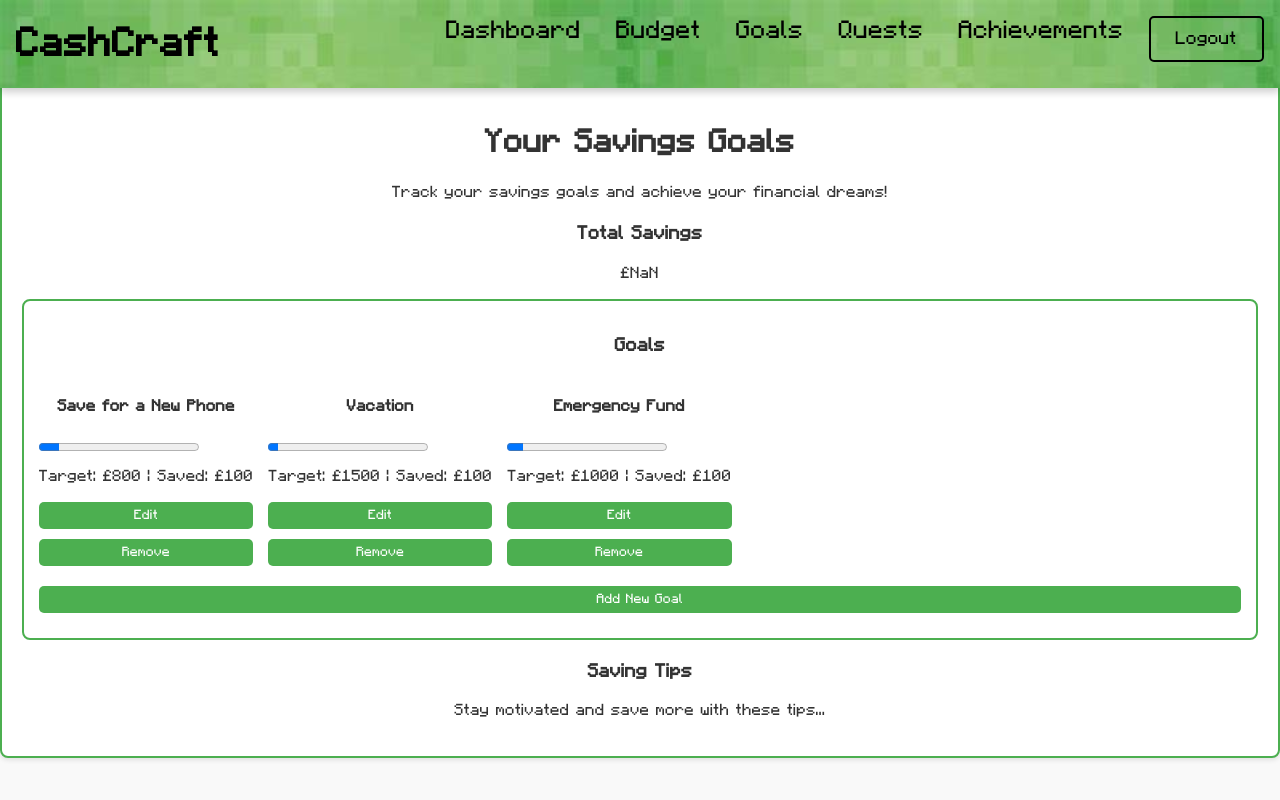
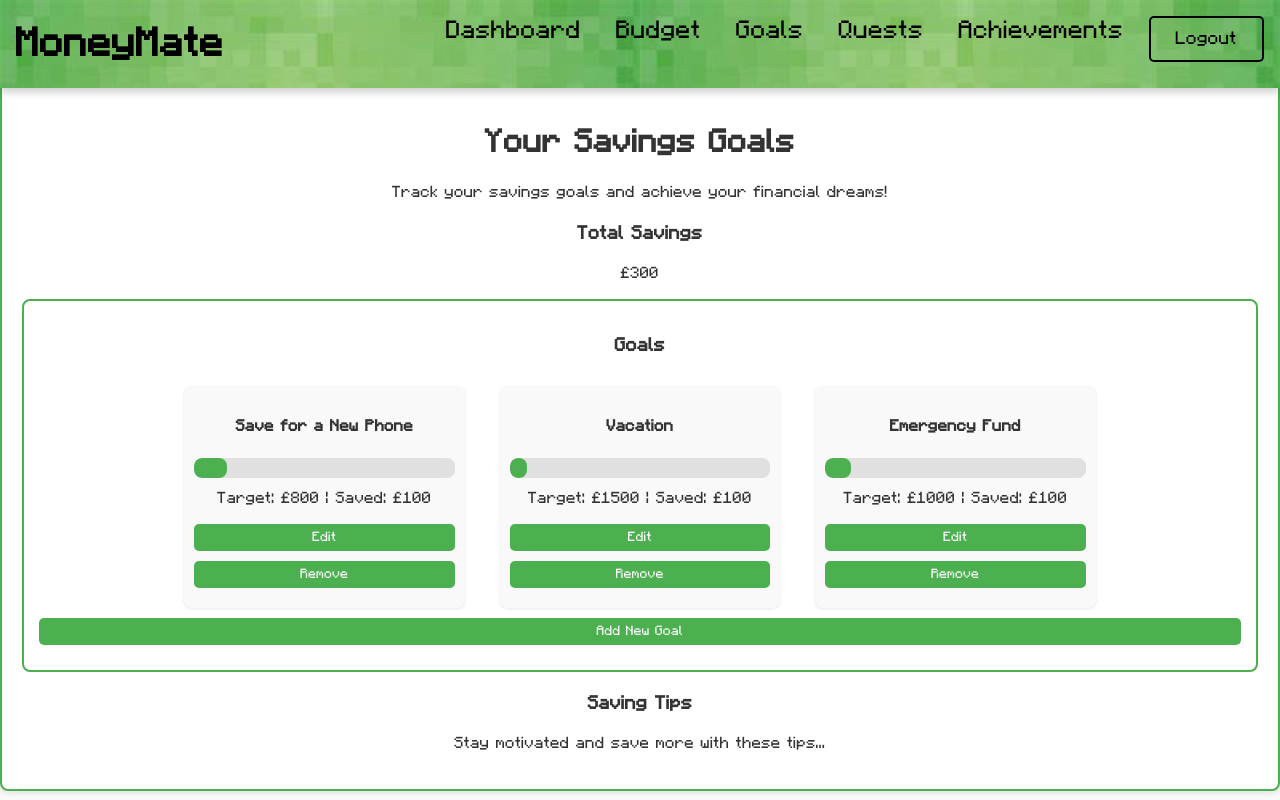
Before and after one commit to sparku7/CashCraft, a React (Create React App) app: page /goals in a window 1280 px wide. Built offline with nearby package versions, Linux system fonts and the light colour scheme; sample sign-in values are in the browser's storage.

Commit message:
CSS changes.

```diff
--- a/public/index.html
+++ b/public/index.html
@@ -2,14 +2,14 @@
 <html lang="en">
   <head>
     <meta charset="utf-8" />
-    <link rel="icon" href="%PUBLIC_URL%/favicon.ico" />
+    <link rel="icon" href="%PUBLIC_URL%/money-bag.png" />
     <meta name="viewport" content="width=device-width, initial-scale=1" />
     <meta name="theme-color" content="#000000" />
     <meta
       name="description"
       content="Web site created using create-react-app"
     />
-    <link rel="apple-touch-icon" href="%PUBLIC_URL%/logo192.png" />
+    <link rel="apple-touch-icon" href="%PUBLIC_URL%/money-bag.png" />
     <!--
       manifest.json provides metadata used when your web app is installed on a
       user's mobile device or desktop. See https://developers.google.com/web/fundamentals/web-app-manifest/
@@ -24,7 +24,7 @@
       work correctly both with client-side routing and a non-root public URL.
       Learn how to configure a non-root public URL by running `npm run build`.
     -->
-    <title>React App</title>
+    <title>MoneyMate</title>
   </head>
   <body>
     <noscript>You need to enable JavaScript to run this app.</noscript>
--- a/src/components/Dashboard.js
+++ b/src/components/Dashboard.js
@@ -28,7 +28,7 @@ const Dashboard = () => {
     return (
         <div className="dashboard">
             <header>
-                <h1>CashCraft</h1>
+                <h1>MoneyMate</h1>
                 <h2>Take Charge of Your Finances</h2>
 
             </header>
--- a/src/components/Goals.js
+++ b/src/components/Goals.js
@@ -21,7 +21,19 @@ const Goals = () => {
     useEffect(() => {
         const totalSavings = goals.reduce((acc, goal) => acc + goal.saved, 0);
         setTotalSavings(totalSavings);
+        if (totalSavings >= 10000 && !localStorage.getItem('achieved_10000')) {
+            setAchievement('Congratulations! You have achieved: £10,000 Saved!');
+            localStorage.setItem('achieved_10000', 'true');
+        } else if (totalSavings >= 5000 && !localStorage.getItem('achieved_5000')) {
+            setAchievement('Congratulations! You have achieved: £5,000 Saved!');
+            localStorage.setItem('achieved_5000', 'true');
+        } else if (totalSavings >= 1000 && !localStorage.getItem('achieved_1000')) {
+            setAchievement('Congratulations! You have achieved: £1,000 Saved!');
+            localStorage.setItem('achieved_1000', 'true');
+        }
     }, [goals, setTotalSavings]);
+
+
 
     const openEditModal = (index) => {
         setCurrentGoalIndex(index);
@@ -29,14 +41,14 @@ const Goals = () => {
         setNewGoal({
             name: goal.name,
             target: goal.target,
-            savings: goal.saved // Set to goal.saved instead of 0
+            savings: goal.saved
         });
         setEditModal(true);
     };
 
     const updateGoal = () => {
         if (currentGoalIndex !== null) {
-            editGoal(currentGoalIndex, newGoal.name, newGoal.target, newGoal.savings); // Pass the updated savings
+            editGoal(currentGoalIndex, newGoal.name, newGoal.target, newGoal.savings);
             setEditModal(false);
         }
     };
@@ -47,7 +59,7 @@ const Goals = () => {
         setShowModal(false);
     };
 
-    const totalSavings = goals.reduce((acc, goal) => acc + goal.savings, 0);
+    const totalSavings = goals.reduce((acc, goal) => acc + goal.saved, 0);
 
     const handlePopupClose = () => {
         setAchievement(null);
--- a/src/components/Navbar.js
+++ b/src/components/Navbar.js
@@ -31,7 +31,7 @@ const Navbar = () => {
 
   return (
     <nav className={`navbar ${theme}`}>
-      <div className="logo">CashCraft</div>
+      <div className="logo">MoneyMate</div>
       <div className="hamburger" onClick={toggleMenu}>
         &#9776;
       </div>
--- a/src/css/Goals.css
+++ b/src/css/Goals.css
@@ -8,16 +8,27 @@
   padding: 15px;
   border-radius: 8px;
   margin-bottom: 20px;
-  border: 2px solid var(--button-bg-color);   border-radius: 8px;
+  border: 2px solid var(--button-bg-color);
 }
 
+/* Updated styles for goal items */
 .goal-list ul {
   list-style-type: none;
   padding: 0;
+  display: flex;                     /* Use flexbox for layout */
+  flex-wrap: wrap;                  /* Allow items to wrap to the next line */
+  justify-content: center;          /* Center items */
 }
 
 .goal-list li {
-  margin-bottom: 10px;
+  margin: 10px;                     /* Adjust margin for spacing */
+  flex: 0 0 calc(25% - 20px);      /* Set item width to 25% with margin compensation */
+  max-width: calc(25% - 20px);     /* Ensure maximum width is 25% */
+  box-shadow: 0 1px 3px rgba(0, 0, 0, 0.1); /* Optional: Add shadow for effect */
+  border-radius: 8px;              /* Ensure rounded corners */
+  background-color: #f9f9f9;       /* Light background for each goal item */
+  padding: 10px;                   /* Padding inside each goal item */
+  text-align: center;              /* Center text within the item */
 }
 
 .add-savings {
@@ -25,10 +36,11 @@
   background-color: #ffffff;
   border-radius: 8px;
   box-shadow: 0 1px 3px rgba(0, 0, 0, 0.1);
-  border: 2px solid var(--button-bg-color);   border-radius: 8px;
+  border: 2px solid var(--button-bg-color);
 }
 
-.add-savings select, .add-savings input {
+.add-savings select,
+.add-savings input {
   padding: 10px;
   margin: 5px 0;
   border: 1px solid #ced4da;
@@ -82,3 +94,22 @@
 .popup-content button:hover {
   background-color: #45a049;
 }
+
+
+progress {
+  width: 100%;
+  height: 20px;
+  border-radius: 8px;
+  overflow: hidden;
+  appearance: none;
+}
+
+
+progress::-webkit-progress-bar {
+  background-color: #e0e0e0;
+}
+
+progress::-webkit-progress-value {
+  background-color: var(--button-bg-color);
+  border-radius: 8px;
+}
```
Also changed, not shown: public/money-bag.png (added).
